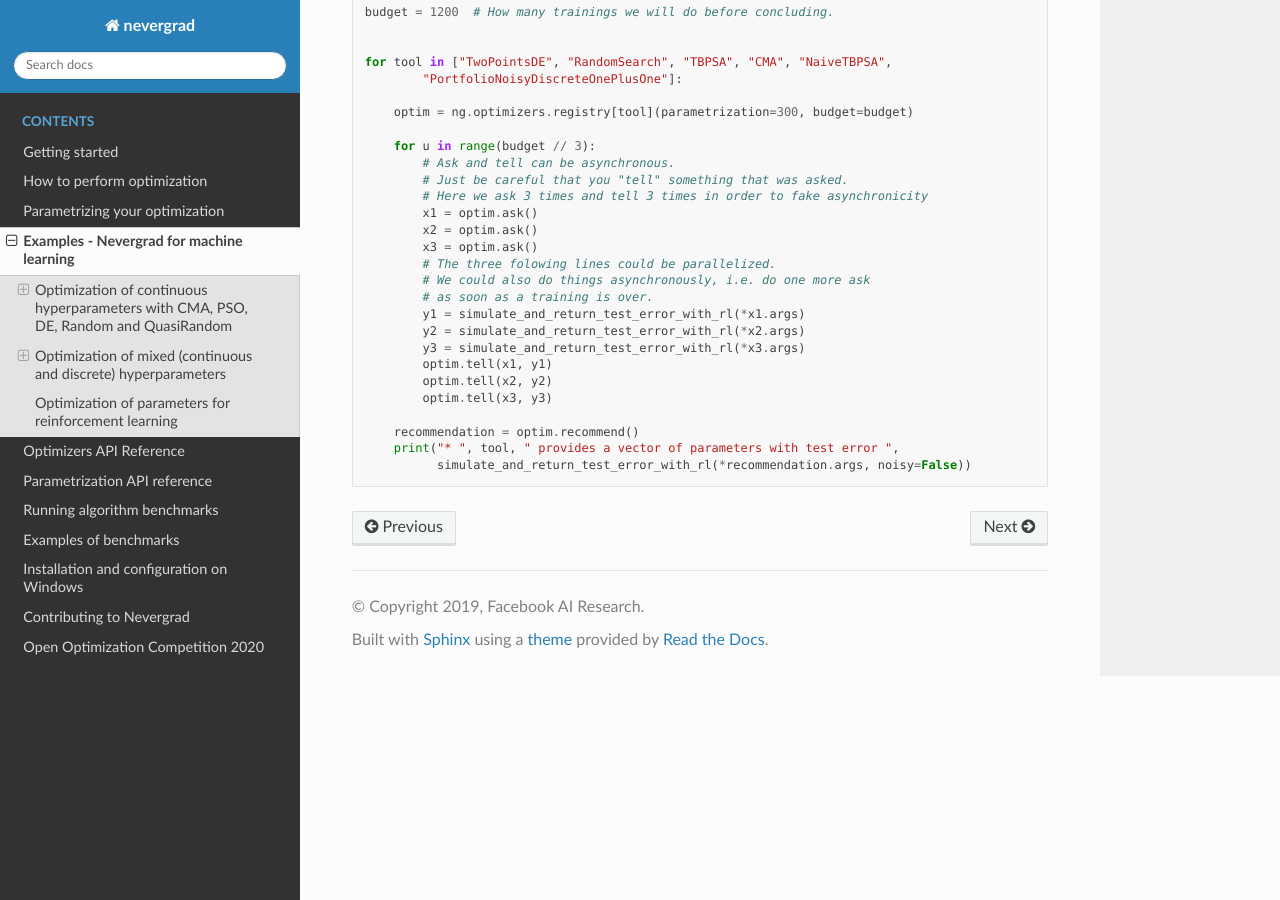
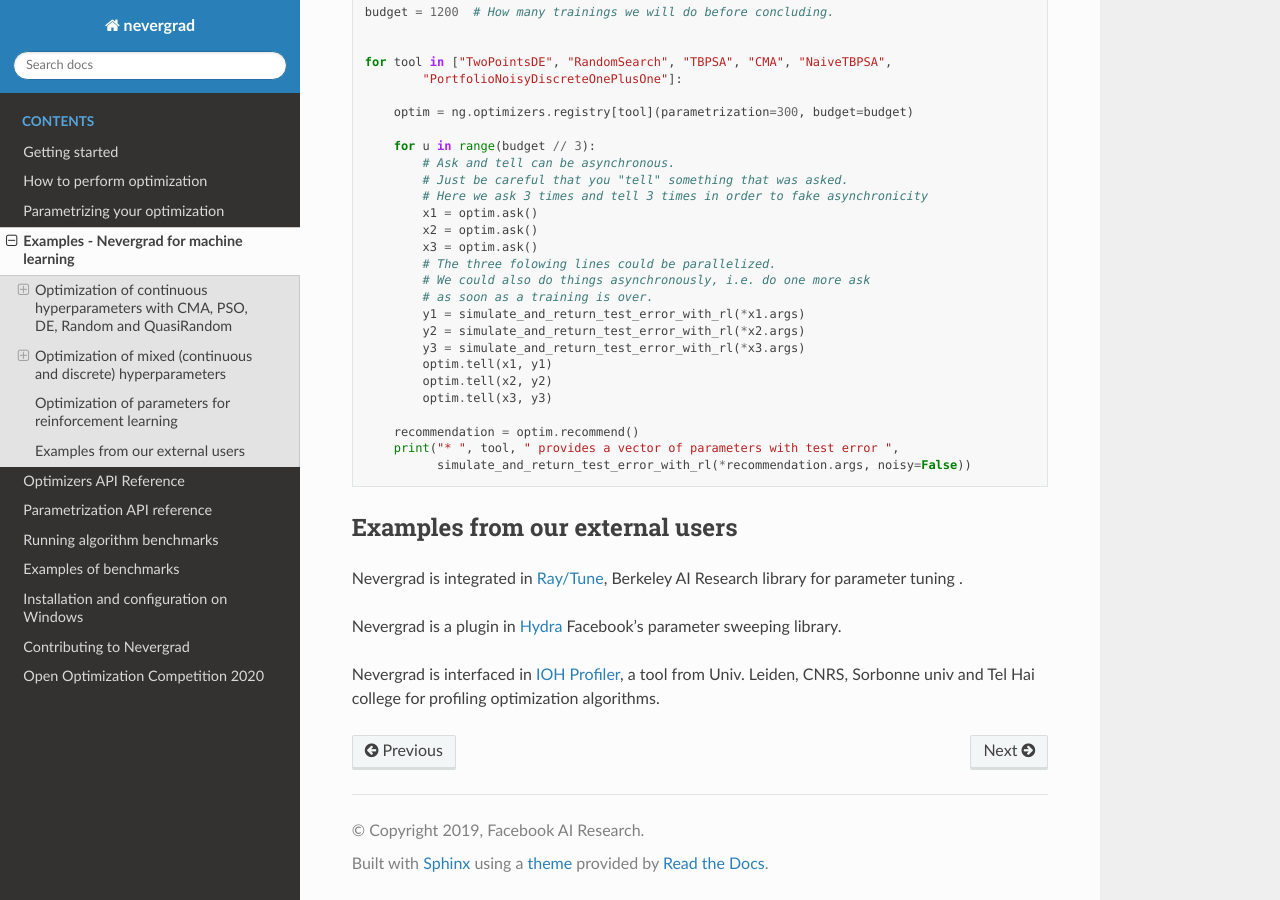
Before and after one commit to facebookresearch/nevergrad, a Sphinx documentation site: the page built from docs/machinelearning.rst, in a window 1280 px wide and 900 px high, scrolled down 5318 px. Built offline with Sphinx 7.4.7 and the Read the Docs theme 2.0.0, drawn with Linux system fonts in a browser that asks for light colours.

Commit message:
Adding references to external use cases (#753)
* userdoc

* Update machinelearning.rst

```diff
--- a/docs/machinelearning.rst
+++ b/docs/machinelearning.rst
@@ -295,3 +295,13 @@ We do not average evaluations over multiple episodes - the algorithm is in charg
         recommendation = optim.recommend()
         print("* ", tool, " provides a vector of parameters with test error ",
               simulate_and_return_test_error_with_rl(*recommendation.args, noisy=False))
+
+
+Examples from our external users
+--------------------------------
+
+Nevergrad is integrated in `Ray/Tune <https://docs.ray.io/en/master/_modules/ray/tune/suggest/nevergrad.html>`_, Berkeley AI Research library for parameter tuning .
+
+Nevergrad is a plugin in `Hydra <https://hydra.cc/docs/next/plugins/nevergrad_sweeper/>`_ Facebook's parameter sweeping library.
+
+Nevergrad is interfaced in `IOH Profiler <http://iohprofiler.liacs.nl/>`_, a tool from Univ. Leiden, CNRS, Sorbonne univ and Tel Hai college for profiling optimization algorithms.
```
